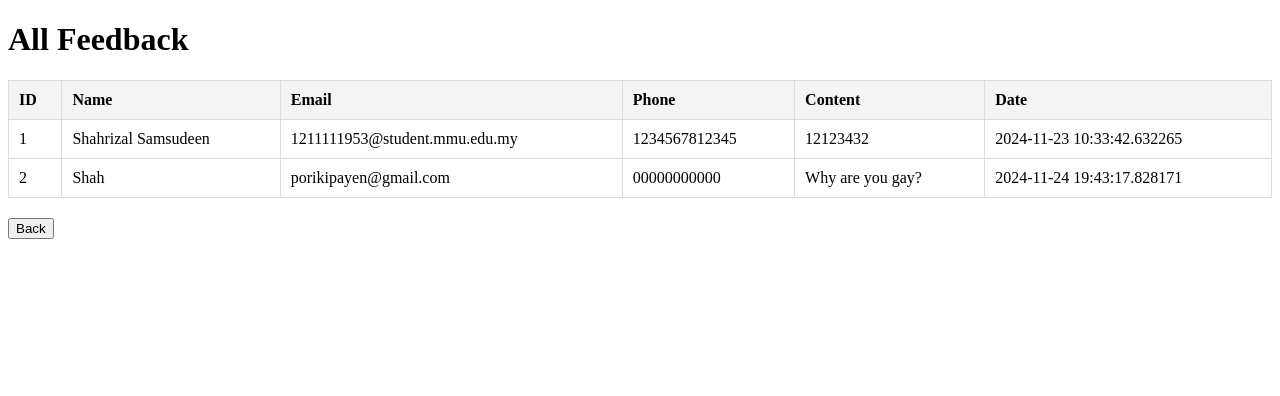
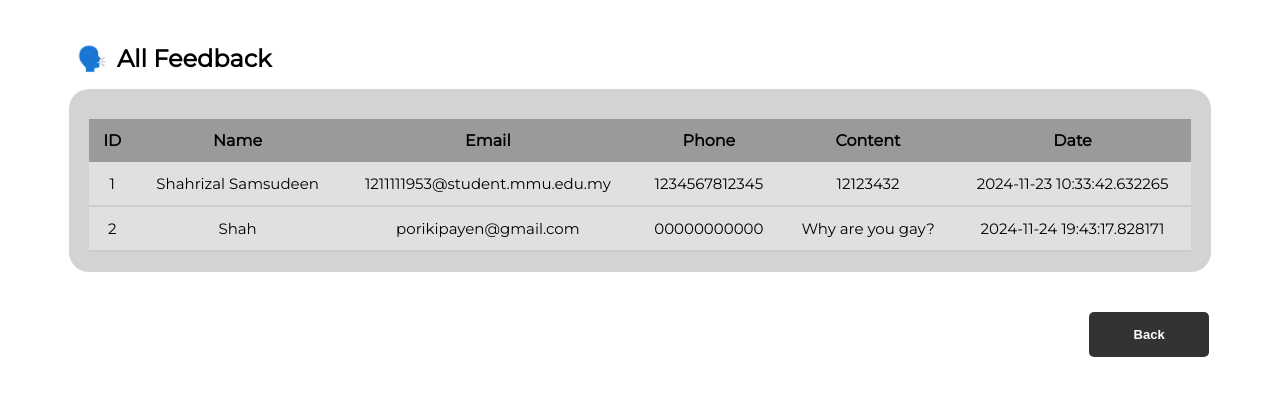
Before and after one commit to shahrizxl/Software_Engineer, a Flask app: page /viewfeedback in a window 1280 px wide. Shown: the top 396 px of the page. Run offline with Flask 3, Linux system fonts and the light colour scheme; data comes from the database, SQL or seed files in the repository; both versions use the stored data as it was after the commit.

Commit message:
feedback,noti

```diff
--- /dev/null
+++ b/static/viewfeedback.css
@@ -0,0 +1,97 @@
+@import url('https://fonts.googleapis.com/css?family=Montserrat');
+
+/* General Page Styling */
+body {
+    font-family: 'Montserrat', sans-serif;
+    background-color: #fff;
+    display: flex;
+    flex-direction: column;
+    align-items: center;
+    padding: 20px;
+}
+
+/* Page Title */
+h1 {
+    font-size: 24px;
+    font-weight: bold;
+    display: flex;
+    align-items: center;
+    gap: 10px;
+    width: 92%;
+}
+
+h1::before {
+    content: "🗣️";
+    font-size: 24px;
+}
+
+/* Table Container */
+.table-container {
+    background-color: #d3d3d3;
+    padding: 20px;
+    border-radius: 20px;
+    width: 90%;
+    max-width: 1500px;
+    text-align: center;
+}
+
+/* Table Styling */
+table {
+    width: 100%;
+    border-collapse: collapse;
+    margin-top: 10px;
+}
+
+th, td {
+    padding: 12px;
+    text-align: center;
+}
+
+th {
+    background-color: #9a9a9a;
+    color: black;
+    font-weight: bold;
+}
+
+td {
+    background-color: #e0e0e0;
+    font-size: 15px;
+}
+
+/* Line Separator for Each Row */
+.notification-row {
+    border-bottom: 2px solid #ccc;
+}
+
+/* Button Styling */
+button {
+    background-color: #333;
+    color: white;
+    border: none;
+    padding: 10px 20px;
+    border-radius: 5px;
+    font-size: 13px;
+    cursor: pointer;
+    font-weight: bold;
+    margin-top: 20px;
+    min-width: 120px;
+    height: 45px;
+}
+
+button:hover {
+    background-color: #555;
+}
+
+/* Container for buttons */
+.buttons-container {
+    display: flex; /* Aligns buttons in a row */
+    justify-content: flex-end; /* Center the buttons */
+    gap: 10px; /* Space between buttons */
+    width: 93%;
+    margin-top: 20px;
+}
+
+/* Line Separator for Each Row */
+.each-row {
+    border-bottom: 2px solid #ccc;
+}
--- a/templates/viewfeedback.html
+++ b/templates/viewfeedback.html
@@ -4,26 +4,13 @@
     <meta charset="UTF-8">
     <meta name="viewport" content="width=device-width, initial-scale=1.0">
     <title>All Feedback</title>
-    <style>
-        table {
-            width: 100%;
-            border-collapse: collapse;
-            margin: 20px 0;
-        }
-        table, th, td {
-            border: 1px solid #ddd;
-        }
-        th, td {
-            padding: 10px;
-            text-align: left;
-        }
-        th {
-            background-color: #f4f4f4;
-        }
-    </style>
+    <link rel="stylesheet" href="/static/viewfeedback.css">
+
 </head>
 <body>
     <h1>All Feedback</h1>
+
+    <div class="table-container">
         <table>
             <thead>
                 <tr>
@@ -38,7 +25,7 @@
 
             <tbody>
                 {% for feedback in feedback_list %}
-                <tr>
+                    <tr class="each-row">
                         <td>{{ feedback.id }}</td>
                         <td>{{ feedback.name }}</td>
                         <td>{{ feedback.email }}</td>
@@ -49,6 +36,11 @@
                 {% endfor %}
             </tbody>
         </table>
+    </div>
+
+    <div class="buttons-container">
     <button type="button" onclick="window.location.href='/adminhome'">Back</button>
+    </div>
+
 </body>
 </html>
```
Also changed, not shown: static/viewnoti.css (added, +77 -0 lines), templates/viewnotiadmin.html (+5 -20 lines), instance/database.sqlite3. Lines whose indentation alone changed are shown as unchanged.
